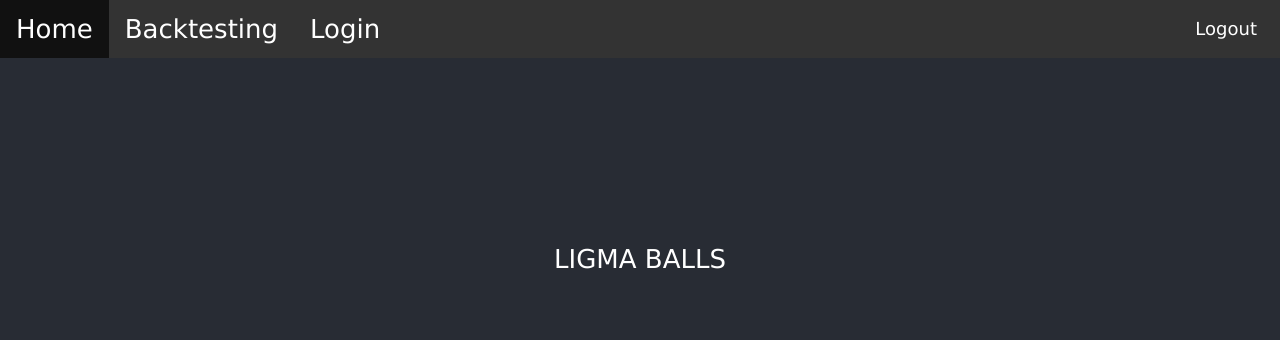
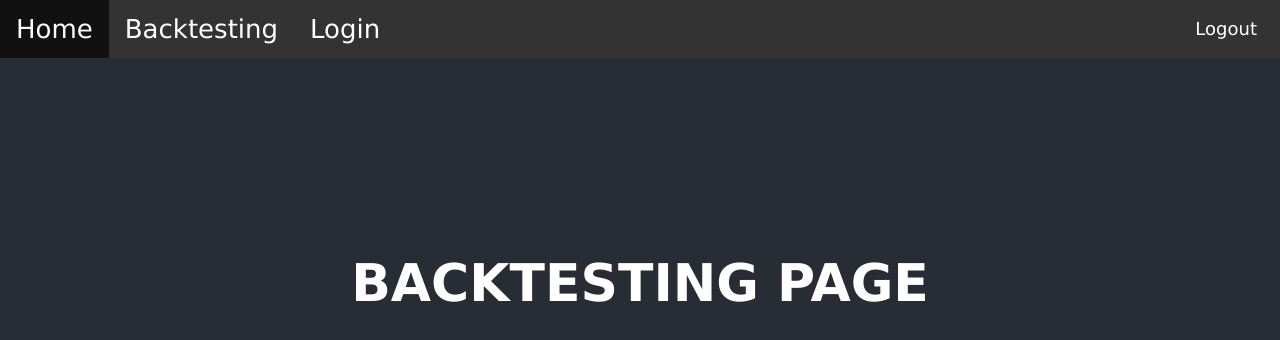
Before and after one commit to willbowden/SmartTrade, a React (Create React App) app in the folder app/: page /backtest in a window 1280 px wide. Shown: the top 340 px of the page. Built offline with nearby package versions, Linux system fonts and the light colour scheme; the HTML template or start-up script is replaced by a standard one; what react-token-auth would draw is missing.

Commit message:
ken aboot mate

```diff
--- a/app/src/auth/protectedRoute.jsx
+++ b/app/src/auth/protectedRoute.jsx
@@ -3,7 +3,12 @@ import { Navigate, Outlet } from 'react-router-dom';
 
 const PrivateRoute = () => {
   const keyJSON = JSON.parse(localStorage.getItem('REACT_TOKEN_AUTH_KEY'));
-  const token = keyJSON.access_token;
+  console.log(keyJSON)
+  let token = null;
+  if (keyJSON) {
+    token = keyJSON.access_token;
+  }
+
   const logged = token ? true : false;
 
   return logged ? (<Outlet />) : (<Navigate to="/login" />)
--- a/app/src/routes/Backtest.jsx
+++ b/app/src/routes/Backtest.jsx
@@ -5,7 +5,7 @@ class Backtest extends React.Component {
   render() {
     return (
       <div className="centered-div">
-          <p>LIGMA BALLS</p>
+          <h1>BACKTESTING PAGE</h1>
       </div>
     );
   }
```
